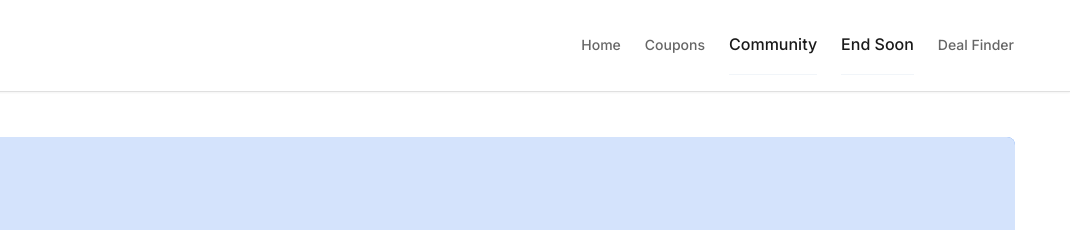
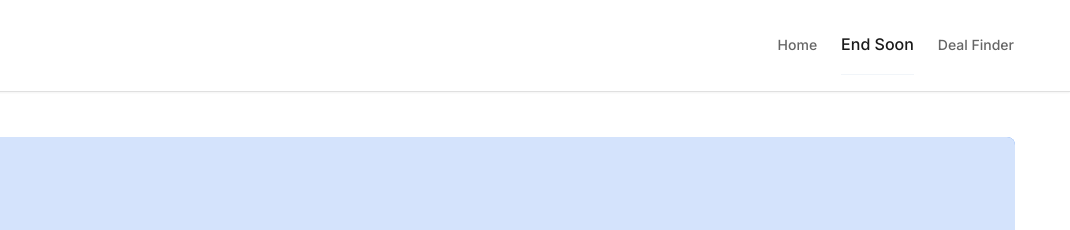
Before and after one commit to streming0606/DealFamSheduler, a plain HTML site: page deal-finder.html in a window 1280 px wide. Shown: the top 230 px of the page, 210-1280 px from the left. Drawn offline with Linux system fonts and the light colour scheme.

Commit message:
Update deal-finder.html

```diff
--- a/deal-finder.html
+++ b/deal-finder.html
@@ -103,8 +103,8 @@
         <nav class="nav" aria-label="Main navigation">
              <a href="/" class="nav-link">Home</a>
 
-            <a href="/coupons" class="nav-link coupon-cta">Coupons</a>
-            <a href="/community" class="mobile-nav-link highlight">Community</a>
+            <!-- <a href="/coupons" class="nav-link coupon-cta">Coupons</a> -->
+            <!-- <a href="/community" class="mobile-nav-link highlight">Community</a> -->
             <a href="../#deals" class="mobile-nav-link">End Soon</a>
             <a href="/deal-finder" class="nav-link deal-finder-link">Deal Finder</a>
         </nav>
@@ -119,10 +119,10 @@
                 <div class="mobile-auth-buttons" id="mobile-auth-buttons"></div>
                 <a href="/" class="mobile-nav-link">Home</a>
                 <a href="deal-finder.html" class="mobile-nav-link highlight active">Deal Finder</a>
-                <a href="coupons" class="mobile-nav-link highlight">Coupons</a>
-                <a href="community" class="mobile-nav-link highlight">Discussion</a>
+                <!-- <a href="coupons" class="mobile-nav-link highlight">Coupons</a> -->
+                <!-- <a href="community" class="mobile-nav-link highlight">Discussion</a> -->
                 <a href="./#loot-deals" class="mobile-nav-link">End Soon</a>
-                <a href="blog/" class="mobile-nav-link highlight">Blog</a>
+                <!-- <a href="blog/" class="mobile-nav-link highlight">Blog</a> -->
                 <div class="mobile-nav-divider"></div>
             </div>
         </div>
```
